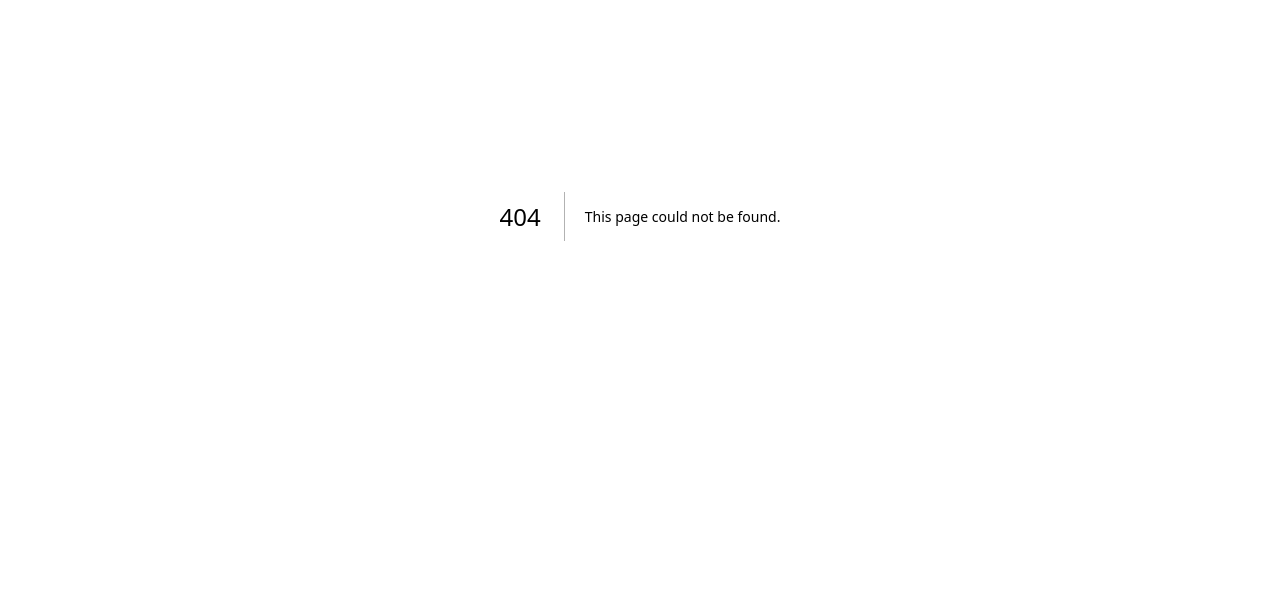
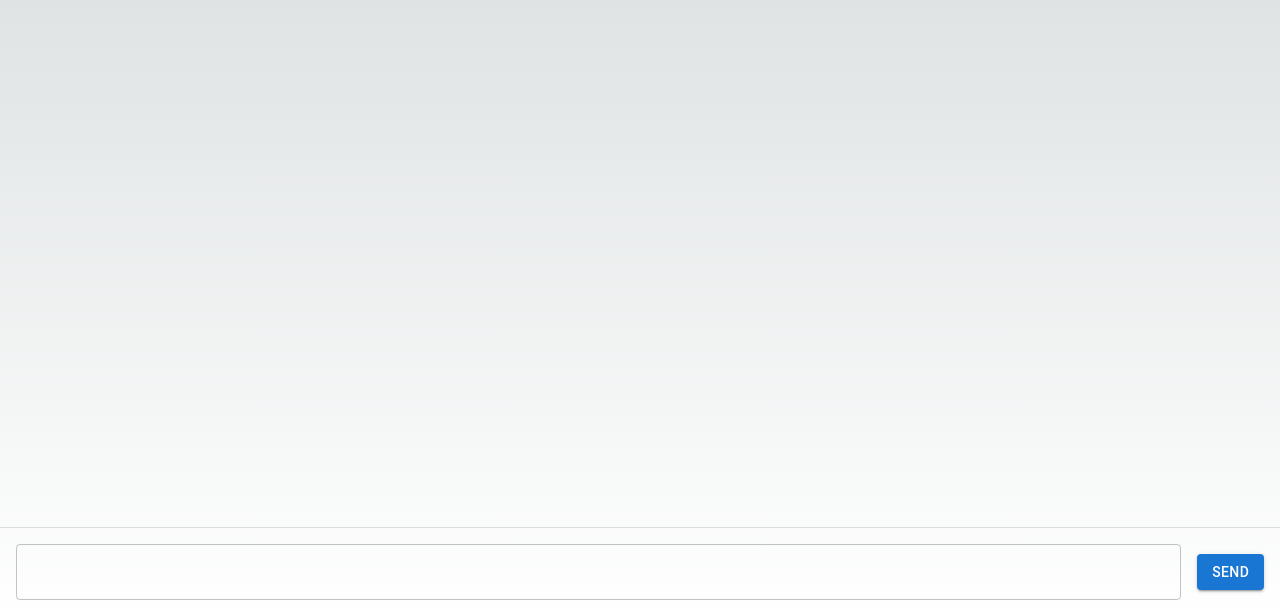
Before and after one commit to humanbright/study-assistant, a Next.js app in the folder study-assistant/: page /chat in a window 1280 px wide. Before the commit this address had no page. Shown: the part 184-800 px from the top of the page. Built offline with nearby package versions, Linux system fonts and the light colour scheme.

Commit message:
Finished webui

```diff
--- /dev/null
+++ b/study-assistant/app/chat/page.js
@@ -0,0 +1,84 @@
+'use client'
+
+import {useState, useEffect, useRef} from 'react'
+import {Box, TextField, Button, Typography, Stack} from '@mui/material'
+
+function ChatInterface() {
+  const [messages, setMessages] = useState([])
+  const [input, setInput] = useState('')
+  const endOfMessagesRef = useRef(null)
+
+  const scrollToBottom = () => {
+    endOfMessagesRef.current.scrollIntoView({behavior: 'smooth'})
+  }
+
+  useEffect(scrollToBottom, [messages])
+
+  const handleSubmit = (e) => {
+    e.preventDefault()
+
+    setMessages([
+      ...messages,
+      {user: 'user', text: input},
+      {user: 'bot', text: input},
+    ])
+    setInput('')
+  }
+
+  return (
+    <Box
+      sx={{
+        display: 'flex',
+        flexDirection: 'column',
+        height: '100vh',
+        justifyContent: 'space-between',
+      }}
+    >
+      <Box
+        sx={{
+          overflowY: 'scroll',
+          padding: 2,
+        }}
+      >
+        {messages.map((message, index) => (
+          <Box
+            key={index}
+            sx={{
+              textAlign: message.user === 'user' ? 'right' : 'left',
+            }}
+          >
+            <Typography variant="body1">
+              <strong>{message.user === 'user' ? 'You: ' : 'Bot: '}</strong>
+              {message.text}
+            </Typography>
+          </Box>
+        ))}
+        <div ref={endOfMessagesRef} />
+      </Box>
+      <Box
+        component="form"
+        onSubmit={handleSubmit}
+        sx={{
+          padding: 2,
+          borderTop: 1,
+          borderColor: 'divider',
+          display: 'flex',
+          alignItems: 'center',
+        }}
+      >
+        <TextField
+          variant="outlined"
+          fullWidth
+          value={input}
+          onChange={(e) => setInput(e.target.value)}
+          sx={{marginRight: 2}}
+        />
+        <Button variant="contained" type="submit">
+          Send
+        </Button>
+      </Box>
+    </Box>
+  )
+}
+
+export default ChatInterface
```
